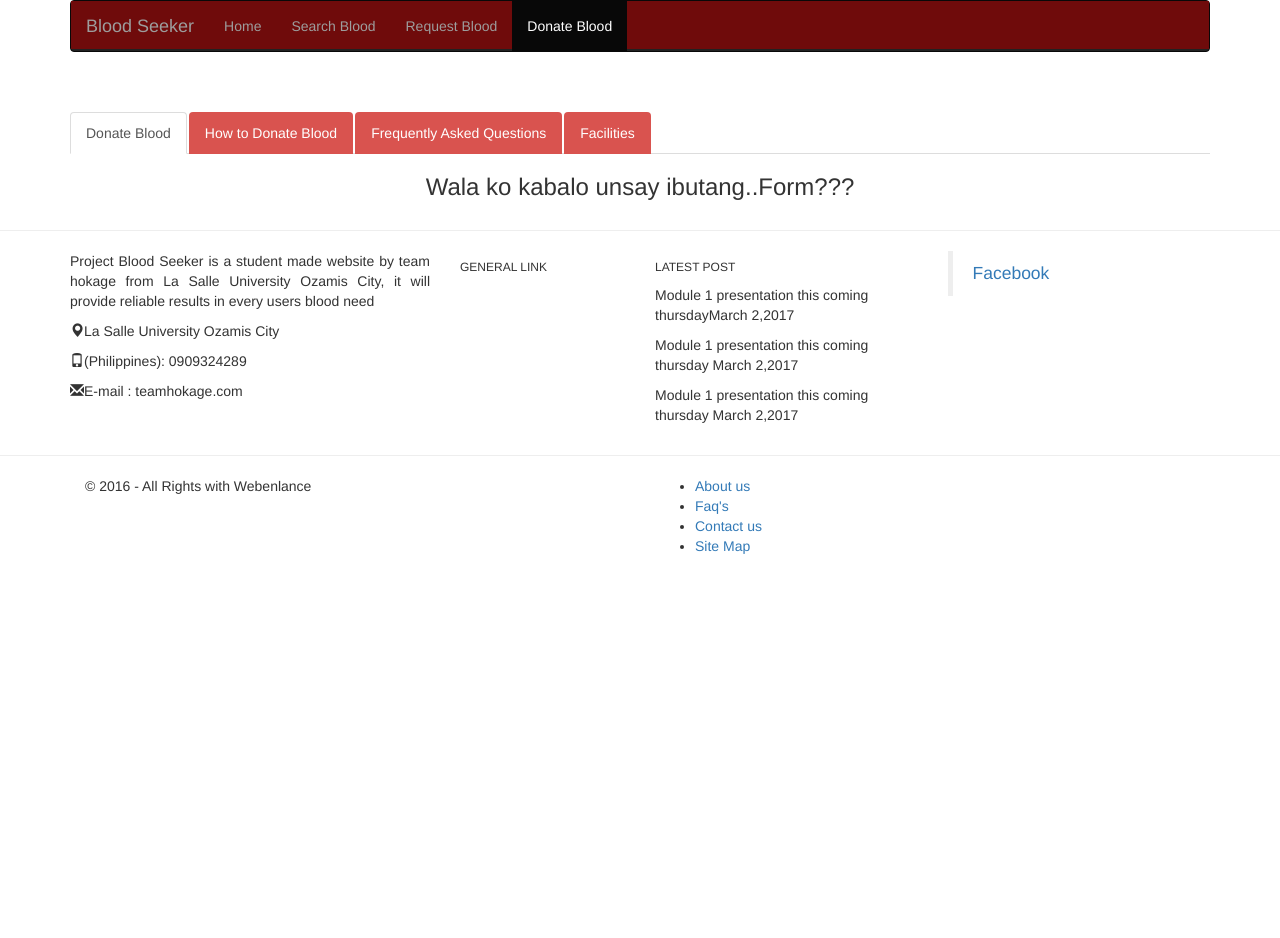
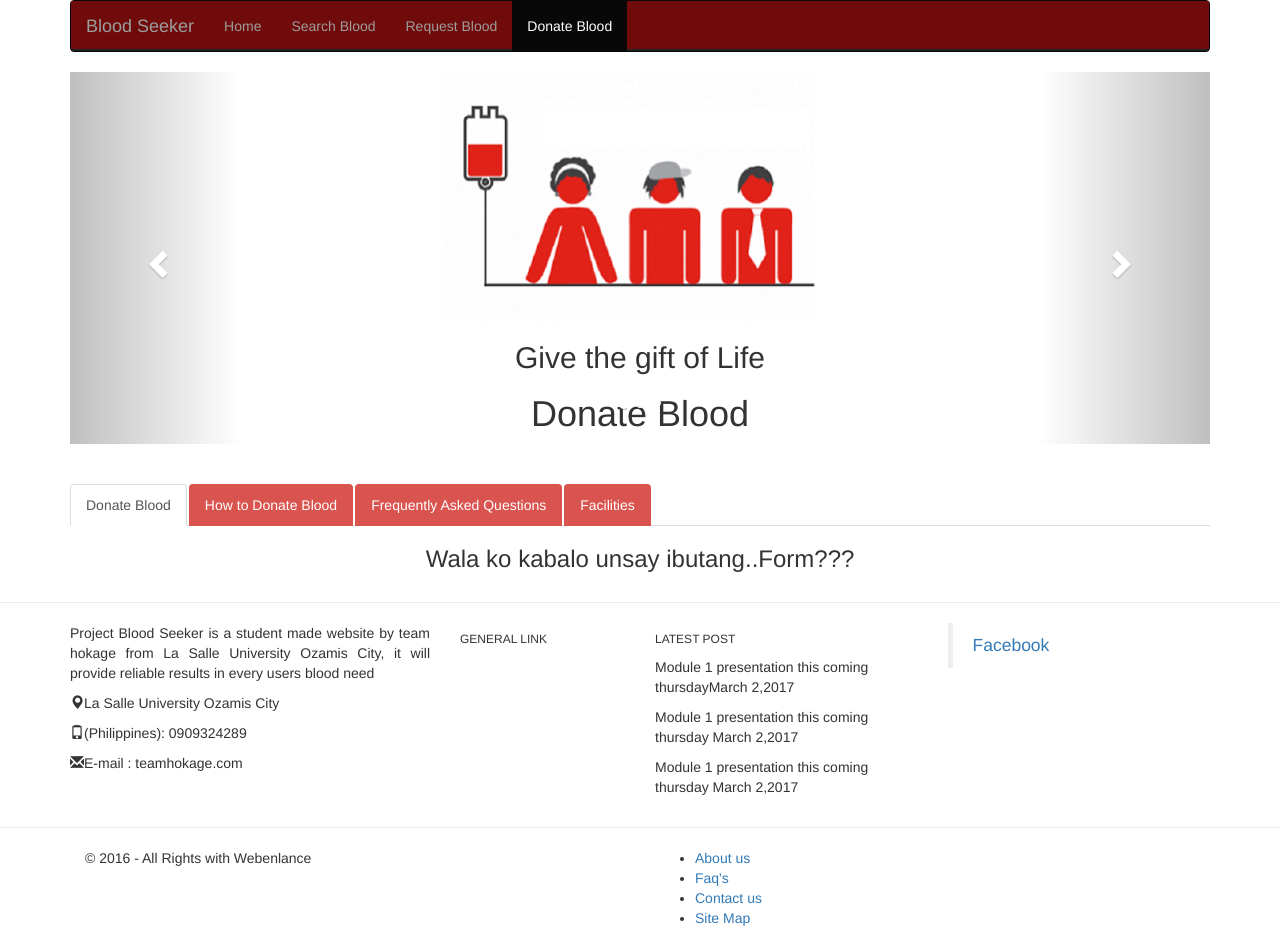
Before and after one commit to bonikowld/Blood, a PHP site: page /donate.php in a window 1280 px wide. Before the commit the page ends 554 px from the top, so only its background shows below. Run offline with PHP 8.4, Linux system fonts and the light colour scheme; some libraries are stand-ins or nearby versions.

Commit message:
nagbutang kunuhay ko ug carousel sa donate blood

```diff
--- a/donate.php
+++ b/donate.php
@@ -3,6 +3,17 @@
 <script src="https://maxcdn.bootstrapcdn.com/bootstrap/3.3.7/js/bootstrap.min.js"></script>
 <link type="style/css" href="css/header.css" rel="stylesheet">
 <link rel="stylesheet" href="css/header.css" style="text/css">
+
+<style>
+  .carousel-inner > .item > img,
+  .carousel-inner > .item > a > img {
+      width: 35%;
+      margin: auto;
+  }
+  h1, h2, h4 {
+    color: black;
+  }
+</style>
 
 
 <div class="container">
@@ -24,6 +35,88 @@
     </nav>
 </div>
 
+<div class="container">
+  <div id="myCarousel" class="carousel slide">
+    <!-- Indicators -->
+    <ol class="carousel-indicators">
+      <li class="item1 active"></li>
+      <li class="item2"></li>
+      <li class="item3"></li>
+    </ol>
+
+    <!-- Wrapper for slides -->
+    <div class="carousel-inner" role="listbox">
+
+      <div class="item active">
+        <img src="img/donate-blood1.png" alt="Philippine Red Cross" width="460" height="345">
+        <div class="carousel-text">
+          <h2 align="center">Give the gift of Life</h2>
+          <h1 align="center">Donate Blood</h1>
+          <p></p>
+        </div>
+      </div>
+
+      <div class="item">
+        <img src="img/donate-blood2.png" alt="Philippine Red Cross" width="460" height="345">
+        <div class="carousel-text">
+          <h2 align="center">Anybody can give</h2>
+          <h1 align="center">Blood</h1>
+        </div>
+      </div>
+
+      <div class="item">
+        <img src="img/donate-blood3.png" alt="Philippine Red Cross" width="460" height="345">
+        <div class="carousel-text">
+          <h2 align="center">You don't have to be a doctor to save lives.</h2>
+          <h1 align="center">Just Donate Blood</h1>
+          <h4 align="center">it's safe, it's simple and it's saves lives</h4>
+        </div>
+      </div>
+
+    </div>
+
+    <!-- Left and right controls -->
+    <a class="left carousel-control" href="#myCarousel" role="button">
+      <span class="glyphicon glyphicon-chevron-left" aria-hidden="true"></span>
+      <span class="sr-only">Previous</span>
+    </a>
+    <a class="right carousel-control" href="#myCarousel" role="button">
+      <span class="glyphicon glyphicon-chevron-right" aria-hidden="true"></span>
+      <span class="sr-only">Next</span>
+    </a>
+  </div>
+</div>
+
+<script>
+$(document).ready(function(){
+    // Activate Carousel
+    $("#myCarousel").carousel();
+
+    // Enable Carousel Indicators
+    $(".item1").click(function(){
+        $("#myCarousel").carousel(0);
+    });
+    $(".item2").click(function(){
+        $("#myCarousel").carousel(1);
+    });
+    $(".item3").click(function(){
+        $("#myCarousel").carousel(2);
+    });
+    $(".item4").click(function(){
+        $("#myCarousel").carousel(3);
+    });
+
+    // Enable Carousel Controls
+    $(".left").click(function(){
+        $("#myCarousel").carousel("prev");
+    });
+    $(".right").click(function(){
+        $("#myCarousel").carousel("next");
+    });
+});
+</script>
+
+
 <?php include('lib/donateblood.php');?>
 
 <?php include('lib/footer.php');?>
```
Also changed, not shown: img/donate-blood1.png (added), img/donate-blood2.png (added), img/donate-blood3.png (added).
